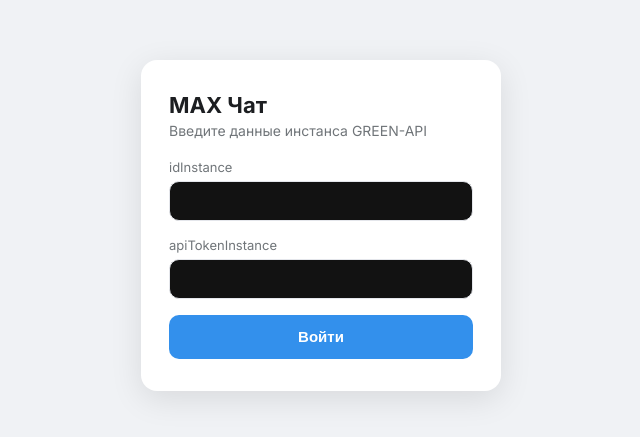
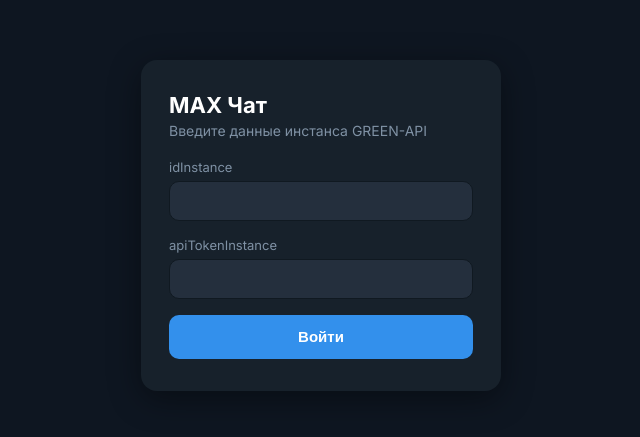
Before and after one commit to Raviil-IV/max-web-chat, a React (Vite) app: page / in a window 1280 px wide. Shown: the part 175-612 px from the top of the page, without its empty margins (319-959 px from the left). Built offline with nearby package versions, Linux system fonts and the light colour scheme.

Commit message:
feat(theme): reskin login screen to Telegram dark theme

```diff
--- a/src/components/LoginScreen.module.css
+++ b/src/components/LoginScreen.module.css
@@ -3,43 +3,46 @@
   display: flex;
   align-items: center;
   justify-content: center;
-  background: #f0f2f5;
+  background: var(--bg-chat);
 }
 .card {
   width: 360px;
+  max-width: calc(100% - 32px);
   padding: 32px 28px;
-  background: #fff;
+  background: var(--bg-sidebar);
   border-radius: 16px;
-  box-shadow: 0 8px 32px rgba(0, 0, 0, 0.1);
+  box-shadow: 0 8px 32px rgba(0, 0, 0, 0.4);
   display: flex;
   flex-direction: column;
 }
 .title {
   margin: 0 0 4px;
   font-size: 22px;
-  color: #1c1e21;
+  color: var(--text);
 }
 .subtitle {
   margin: 0 0 20px;
-  color: #707579;
+  color: var(--text-muted);
   font-size: 14px;
 }
 .label {
   font-size: 13px;
-  color: #707579;
+  color: var(--text-muted);
   margin-bottom: 6px;
 }
 .input {
   height: 40px;
   padding: 0 12px;
   margin-bottom: 16px;
-  border: 1px solid #e4e6eb;
+  border: 1px solid var(--divider);
   border-radius: 10px;
   font-size: 15px;
+  background: var(--bg-input);
+  color: var(--text);
   outline: none;
 }
 .input:focus {
-  border-color: #3390ec;
+  border-color: var(--accent);
 }
 .error {
   margin: 0 0 12px;
@@ -50,12 +53,15 @@
   height: 44px;
   border: none;
   border-radius: 10px;
-  background: #3390ec;
+  background: var(--accent);
   color: #fff;
   font-size: 15px;
   font-weight: 600;
   cursor: pointer;
 }
+.button:hover {
+  background: var(--accent-hover);
+}
 .button:disabled {
   opacity: 0.6;
   cursor: default;
```
